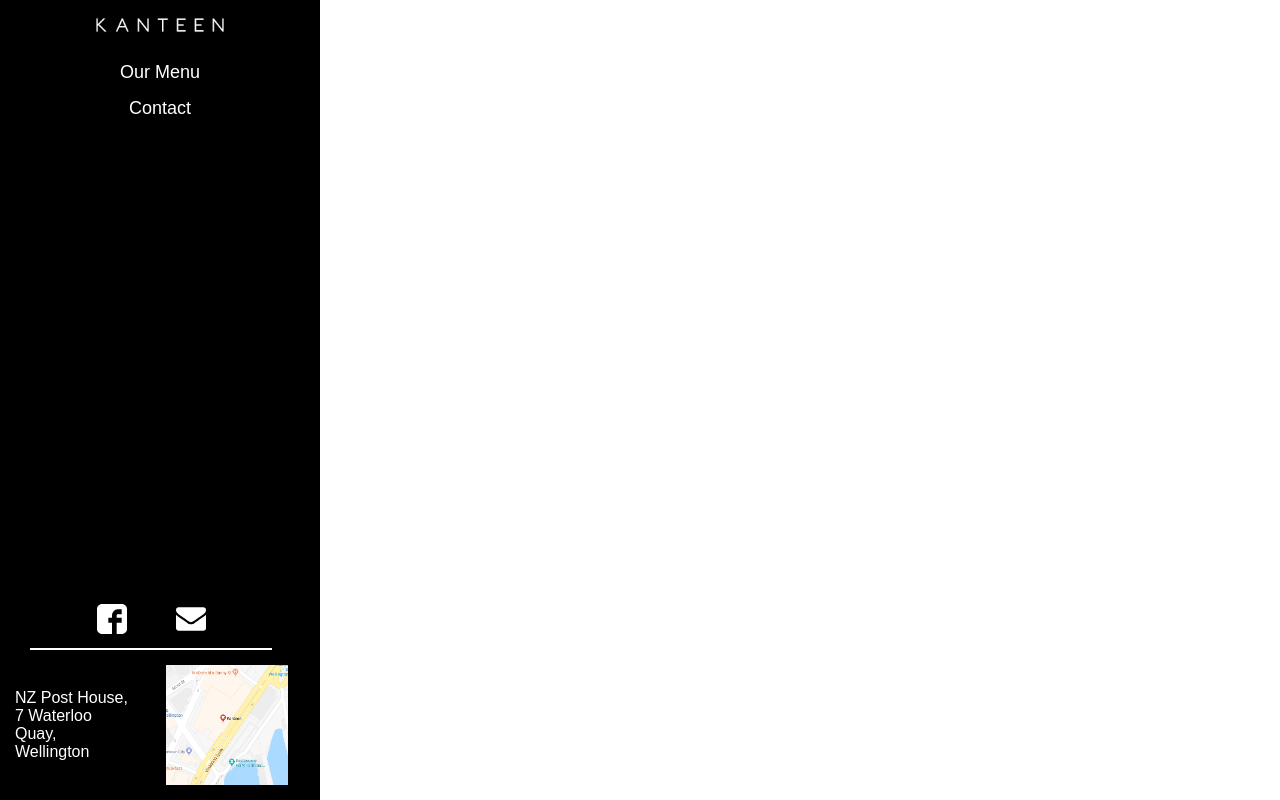
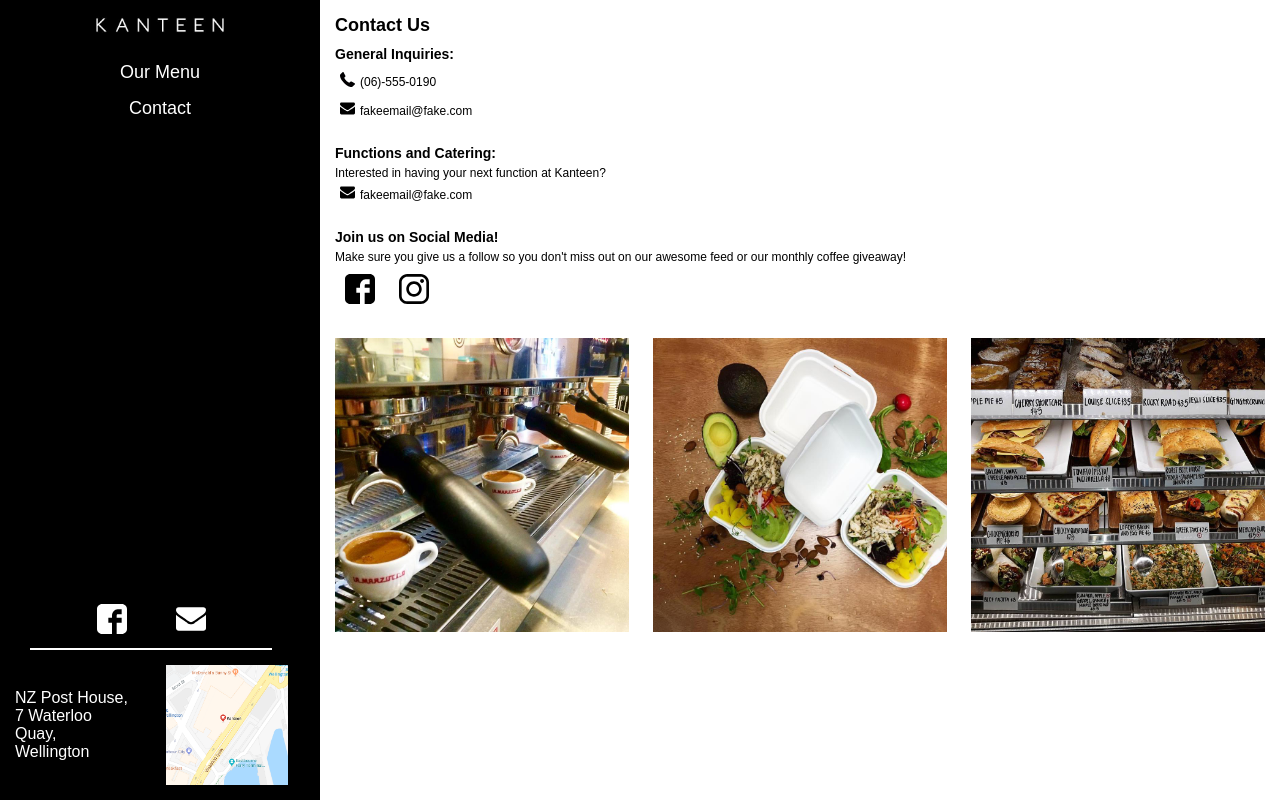
Before and after one commit to cathey191/kanteen, a plain HTML site: page contact.html in a window 1280 px wide. Drawn offline with Linux system fonts and the light colour scheme; some packages are replaced by stand-ins of ours.

Commit message:
Contact page content

```diff
--- a/contact.html
+++ b/contact.html
@@ -53,9 +53,84 @@
 				</a>
 			</div>
 		</header>
-		<main>
-
+		<main id="main">
+			<div id="contact">
+				<h2>Contact Us</h2>
+				<div class="generalCon conSec">
+					<h3>General Inquiries:</h3>
+					<div class="group1">
+						<div class="icon">
+							<img src="images/icons/phone.svg" alt="Phone icon" />
+						</div>
+						<p>
+							(06)-555-0190
+						</p>
+					</div>
+					<div class="group1">
+						<div class="icon">
+							<img src="images/icons/envelope.svg" alt="envelope icon" />
+						</div>
+						<p>
+							fakeemail@fake.com
+						</p>
+					</div>
+				</div>
+				<div class="funCon conSec">
+					<h3>Functions and Catering:</h3>
+					<p>
+						Interested in having your next function at Kanteen?
+					</p>
+					<div class="group1">
+						<div class="icon">
+							<img src="images/icons/envelope.svg" alt="envelope icon" />
+						</div>
+						<p>
+							fakeemail@fake.com
+						</p>
+					</div>
+				</div>
+				<div class="socCon conSec">
+					<h3>Join us on Social Media!</h3>
+					<p>
+						Make sure you give us a follow so you don't miss out on our awesome feed or our monthly coffee giveaway!
+					</p>
+					<div class="groupLarge">
+						<div class="icon">
+							<img src="images/icons/facebook.svg" alt="Facebook icon" />
+							<img src="images/icons/instagram.svg" alt="Instagram icon" />
+						</div>
+					</div>
+				</div>
+				<div id="imgCon">
+					<div class="img1 imgl"></div>
+					<div class="img2 imgl"></div>
+					<div class="img3 imgl"></div>
+				</div>
+			</div>
+			<hr class="hrHide">
+			<section id="findUs">
+				<div class="contentText">
+					<h3>ADDRESS</h3>
+					<p>
+						NZ Post House,
+						<br />7 Waterloo Quay,
+						<br />Wellington
+					</p>
+					<div class="group1">
+						<div class="icon">
+							<img src="images/icons/phone.svg" alt="Phone icon" />
+						</div>
+						<p>
+							(06)-555-0190
+						</p>
+					</div>
+				</div>
+				<div class="contentImg">
+					<div id="map"></div>
+				</div >
+			</section>
 		</main>
+		<script src="https://maps.googleapis.com/maps/api/js?key=AIzaSyCVdIGz_QelYBU7VpRQH721rpWZakiosRU&libraries=geometry"></script>
 		<script src="js/jquery-3.3.1.js"></script>
 		<script src="js/script.js"></script>
 	</body>
--- a/sass/style.scss
+++ b/sass/style.scss
@@ -10,6 +10,7 @@
 #sideNav{
 	display: none;
 	position: fixed;
+	z-index: 3;
 	left: 0px;
 	top: 0px;
 	background-color: black;
@@ -75,6 +76,7 @@
 }
 
 #banner{
+	z-index: 2;
 	width: 100vw;
 	background-color: black;
 	.logo{
@@ -90,6 +92,7 @@
 }
 
 #main{
+	z-index: 1;
 	width: 100vw;
 	#mainImg{
 		width: 100%;
@@ -198,6 +201,10 @@ section{
 	}
 }
 
+.groupLarge{
+	@include iconLarge;
+}
+
 #tabs{
 	width: 100%;
 	display: flex;
@@ -205,6 +212,10 @@ section{
 	text-align: center;
 	.tab{
 		@include tabConstent;
+		@include lText;
+		h2{
+			font-weight: lighter;
+		}
 	}
 }
 
@@ -219,13 +230,19 @@ section{
 }
 
 #menuContent{
-	padding: 20px;
+	padding-top: 20px;
 	width: 80vw;
+	min-width: 300px;
 	max-width: 500px;
 	text-align: center;
 	margin: 0 auto;
 	@include hText;
 	@include pText;
+	h4{
+		font-size: 11px;
+		padding-bottom: 15px;
+		font-weight: lighter;
+	}
 	.menuHide{
 		display: none;
 	}
@@ -256,6 +273,44 @@ section{
 	}
 }
 
+#contact{
+	padding: 15px;
+	@include lText;
+	h2{
+		padding-bottom: 10px;
+		font-weight: bold;
+	}
+	@include hText;
+	h3{
+		padding-bottom: 5px;
+	}
+	@include pText;
+	.conSec{
+		padding-bottom: 20px;
+	}
+}
+
+#imgCon{
+	display: flex;
+	justify-content: space-between;
+	.imgl{
+			width: 45vw;
+			height: 45vw;
+			background-position: center;
+			background-size: cover;
+	}
+	.img1{
+		background-image: url(../images/coffeeMachine.jpg);
+	}
+	.img2{
+		background-image: url(../images/salads.jpg);
+	}
+	.img3{
+		display: none;
+		background-image: url(../images/cabenet.jpg);
+	}
+}
+
 @media only screen and (min-width: 1000px) {
 	#sideNav{
 		display: block;
@@ -279,4 +334,16 @@ section{
 	#findUs{
 		display: none;
 	}
+	#imgCon{
+		.imgl{
+			width: 23vw;
+			height: 23vw;
+		}
+		.img3{
+			display: flex;
+		}
+	}
+	.hrHide{
+		display: none;
+	}
 }
--- a/sass/variables.scss
+++ b/sass/variables.scss
@@ -17,6 +17,12 @@
 			height: 30px;
 			width: auto;
 		}
+	}
+}
+
+@mixin lText {
+	h2{
+		font-size: 18px;
 	}
 }
 
@@ -42,11 +48,6 @@
 @mixin tabConstent {
 	flex: 1;
 	padding: 15px;
-	h3{
-		font-size: 16px;
-		color: black;
-		font-weight: normal;
-	}
 }
 
 @mixin contImg {
```
Also changed, not shown: menu.html (+9 -9 lines), css/style.css, 1 other file.
